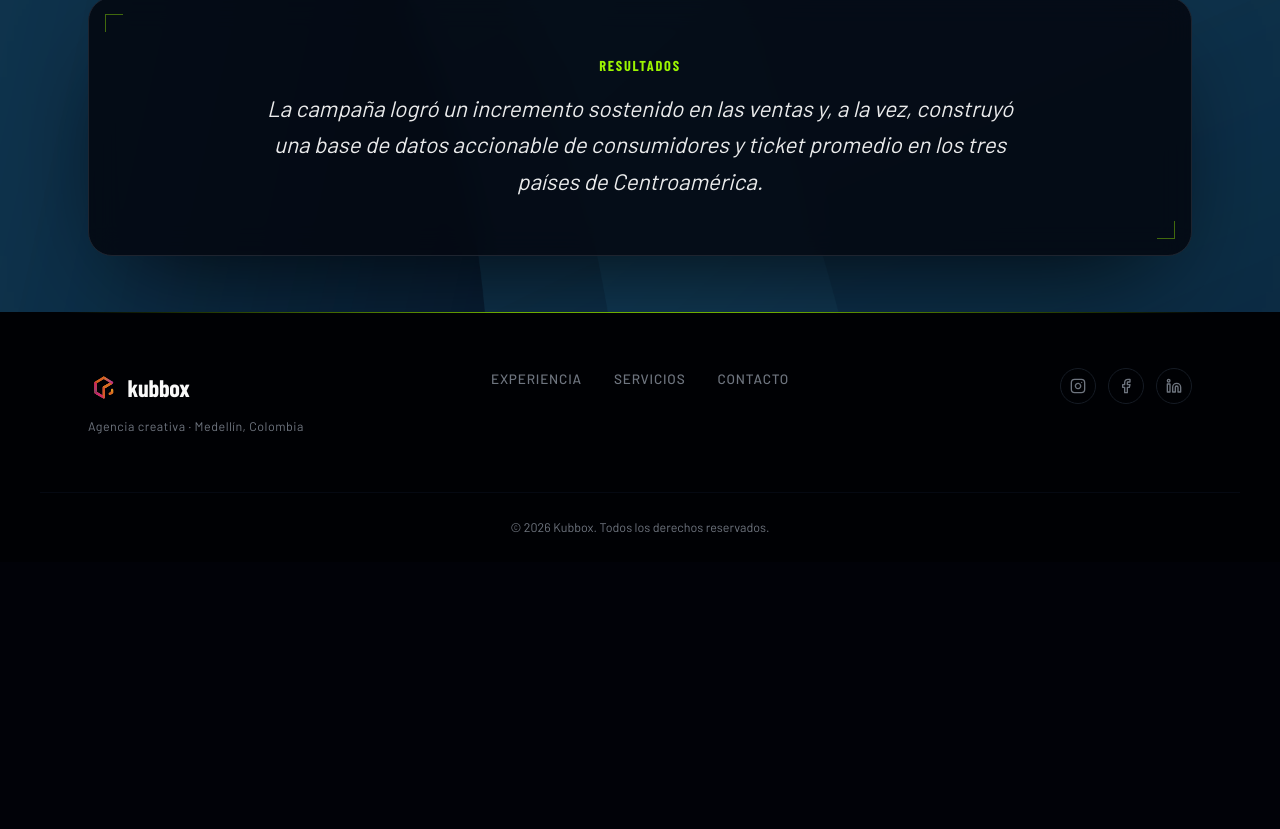
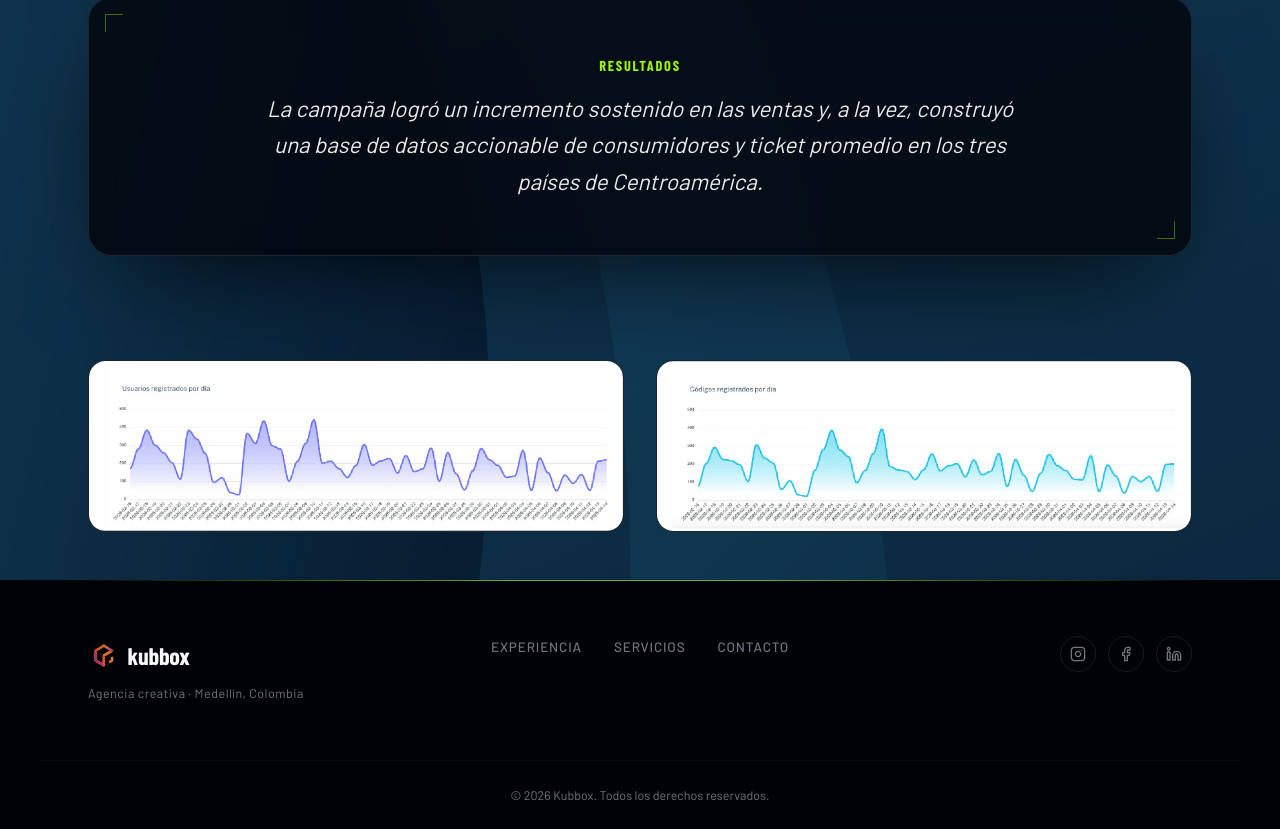
Before and after one commit to kubbox-dev/sitio_kubbox, a React (Vite) app: page /proyectos/kelloggs in a window 1280 px wide. Shown: the part 1499-2328 px from the top of the page. Before the commit the page ends 2061 px from the top, so only its background shows below. Built offline with nearby package versions, Linux system fonts and the light colour scheme; a web font is replaced by a local one.

Commit message:
feat(proyectos): MediaGalleryBlock + gráficas Kellogg's

```diff
--- /dev/null
+++ b/src/components/sections/proyectos/blocks/MediaGalleryBlock.jsx
@@ -0,0 +1,31 @@
+import { motion, useReducedMotion } from 'framer-motion'
+
+export default function MediaGalleryBlock({ items = [], columns = 2 }) {
+  const reduce = useReducedMotion()
+  const card = {
+    hidden: { opacity: 0, y: reduce ? 0 : 18 },
+    show: { opacity: 1, y: 0, transition: { duration: 0.55, ease: [0.16, 1, 0.3, 1] } },
+  }
+  return (
+    <section className="relative py-[clamp(1.5rem,4vw,3rem)]">
+      <motion.div
+        initial="hidden"
+        whileInView="show"
+        viewport={{ once: true, amount: 0.25 }}
+        variants={{ hidden: {}, show: { transition: { staggerChildren: 0.12 } } }}
+        className="mx-auto grid max-w-[var(--container)] grid-cols-1 gap-[clamp(1.25rem,3vw,2rem)] px-[var(--container-pad)] min-[700px]:[grid-template-columns:repeat(var(--cols),minmax(0,1fr))]"
+        style={{ '--cols': columns }}
+      >
+        {items.map((it, i) => (
+          <motion.figure
+            key={i}
+            variants={card}
+            className="relative m-0 overflow-hidden rounded-[1.1rem] border [background:oklch(0.13_0.020_260_/_0.7)] [backdrop-filter:blur(10px)] [border-color:oklch(0.26_0.022_260)]"
+          >
+            <img src={it.src} alt={it.alt || ''} className="block h-auto w-full" />
+          </motion.figure>
+        ))}
+      </motion.div>
+    </section>
+  )
+}
--- a/src/components/sections/proyectos/blocks/registry.js
+++ b/src/components/sections/proyectos/blocks/registry.js
@@ -2,12 +2,14 @@ import SectionHeadingBlock from './SectionHeadingBlock'
 import HeroBlock from './HeroBlock'
 import StatementBlock from './StatementBlock'
 import TextPanelBlock from './TextPanelBlock'
+import MediaGalleryBlock from './MediaGalleryBlock'
 
 const registry = {
   sectionHeading: SectionHeadingBlock,
   hero: HeroBlock,
   statement: StatementBlock,
   textPanel: TextPanelBlock,
+  mediaGallery: MediaGalleryBlock,
 }
 
 export default registry
--- a/src/data/proyectos/kelloggs.js
+++ b/src/data/proyectos/kelloggs.js
@@ -34,5 +34,15 @@ export default {
         text: 'La campaña logró un incremento sostenido en las ventas y, a la vez, construyó una base de datos accionable de consumidores y ticket promedio en los tres países de Centroamérica.',
       },
     },
+    {
+      type: 'mediaGallery',
+      props: {
+        columns: 2,
+        items: [
+          { src: '/images/NUESTROS PROYECTOS/WEB/Fotos/grafica 1.png', alt: 'Gráfica de usuarios registrados por día durante la campaña' },
+          { src: '/images/NUESTROS PROYECTOS/WEB/Fotos/grafica 2.png', alt: 'Gráfica de códigos registrados por día durante la campaña' },
+        ],
+      },
+    },
   ],
 }
```
